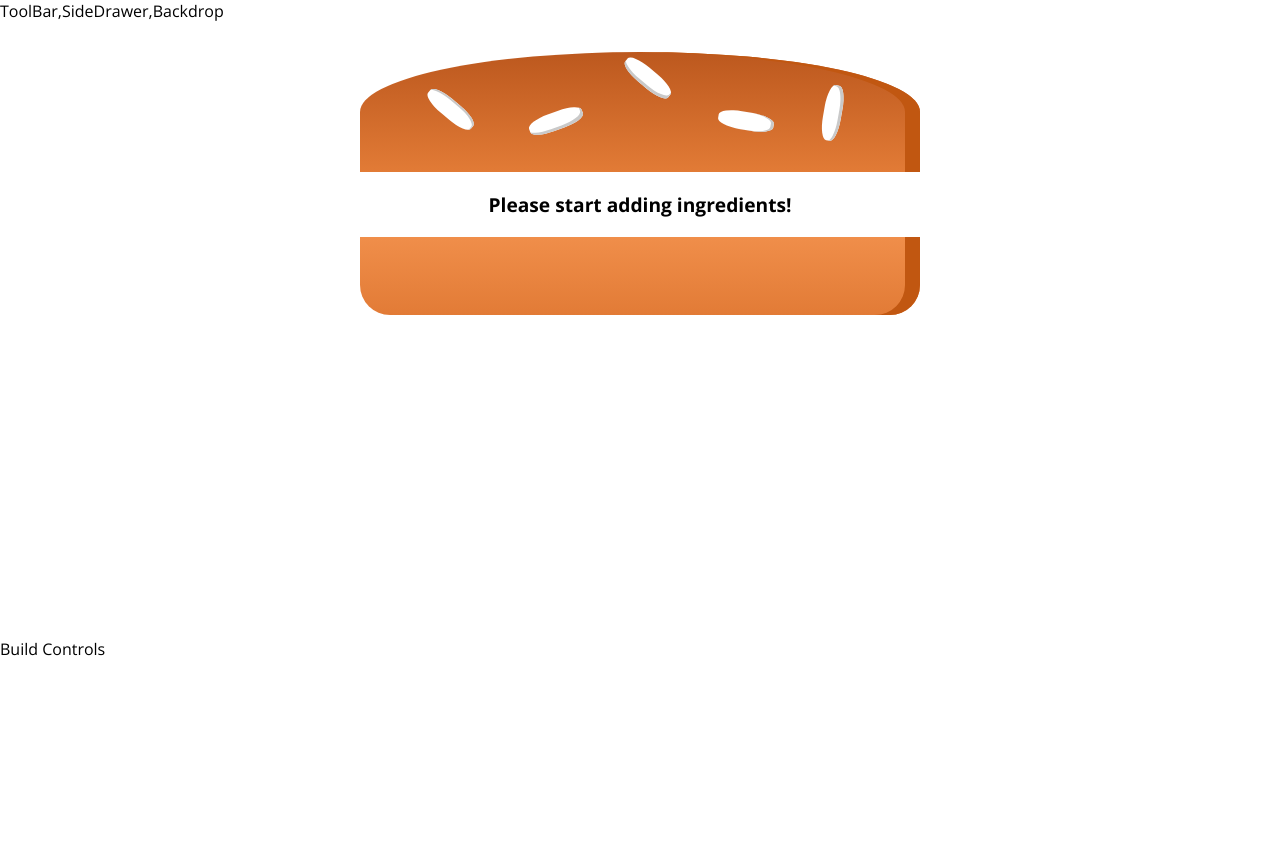
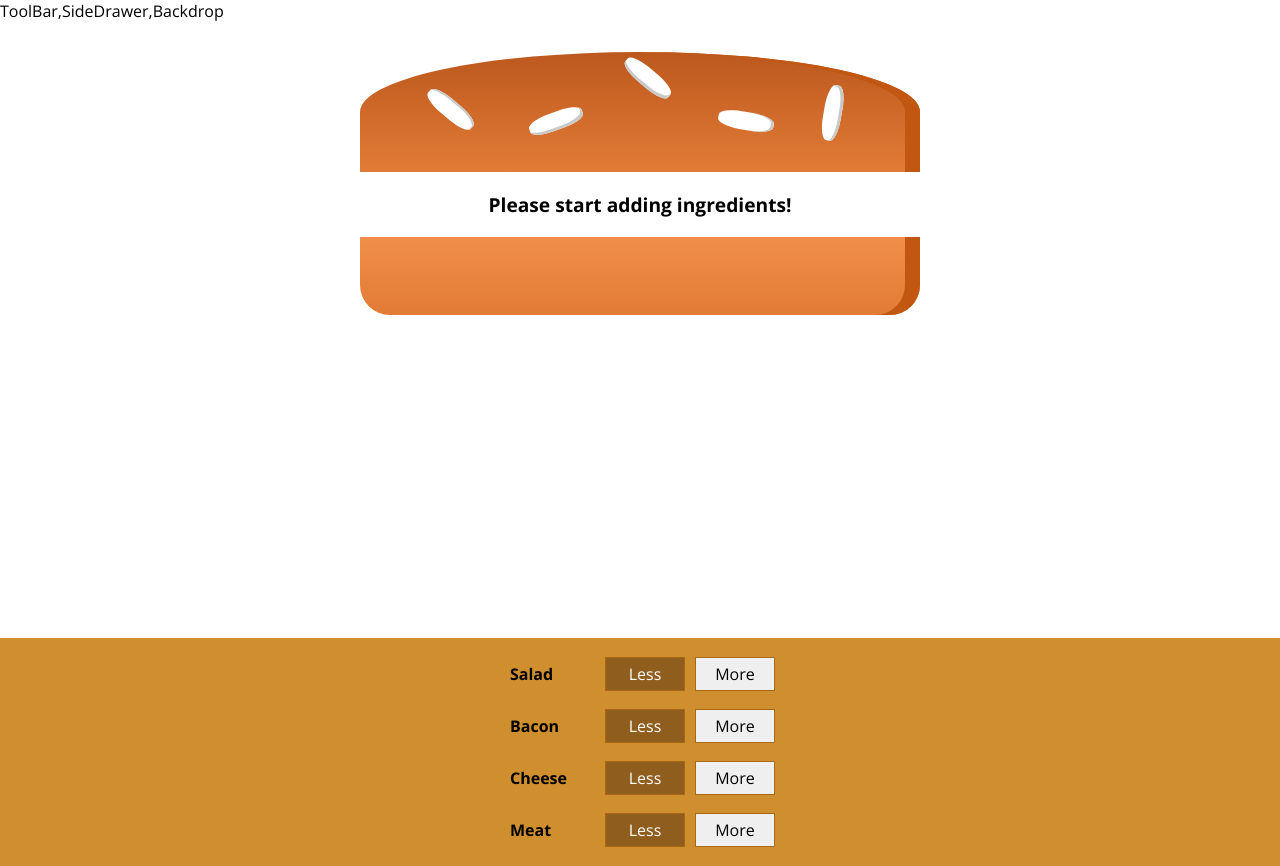
Before and after one commit to PedroCestaro/Burguer_Bilder, a React (Create React App) app in the folder Burguer/burguer-builder/: page / in a window 1280 px wide. Before the commit the page ends 800 px from the top, so only its background shows below. Built offline with nearby package versions, Linux system fonts and the light colour scheme.

Commit message:
Implementando o componente BuildControl na pag

```diff
--- a/Burguer/burguer-builder/src/components/Burguer/BildControls/BuildControl/BuildControl.js
+++ b/Burguer/burguer-builder/src/components/Burguer/BildControls/BuildControl/BuildControl.js
@@ -1,6 +1,6 @@
 import React from 'react';
 
-import './BuidlControl.css'
+import './styles.css'
 
 const buidlControl = (props) =>(
     <div className="buildControl">
--- a/Burguer/burguer-builder/src/components/Burguer/BildControls/BuildControls.js
+++ b/Burguer/burguer-builder/src/components/Burguer/BildControls/BuildControls.js
@@ -1,10 +1,21 @@
 import React from 'react';
 import './styles.css';
+import BuildControl from './BuildControl/BuildControl';
+
+
+const controls = [
+    {label:'Salad', type: 'salad'},
+    {label:'Bacon', type: 'bacon'},
+    {label:'Cheese', type: 'cheese'},
+    {label:'Meat', type: 'meat'}
+];
 
 
 const buidControls /*Not a component, small case*/ = (props) =>(
     <div className="buildControls">
-
+        {controls.map(crtl =>(/*foraeach control in the map*/
+                <BuildControl key={crtl.label} label={crtl.label} />
+            ))}
     </div>
 );/*Not a jsx file, can use parenteses*/
 
--- a/Burguer/burguer-builder/src/containers/BurguerBilder/BurguerBilder.js
+++ b/Burguer/burguer-builder/src/containers/BurguerBilder/BurguerBilder.js
@@ -1,6 +1,8 @@
 import React, {Component} from 'react';
 import Aux from '../../hoc/auxiliar';
 import Burguer from '../../components/Burguer/Burguer'
+import BuildControls from '../../components/Burguer/BildControls/BuildControls';
+
 
 class BurguerBilder extends Component{
     /*State will be manioulated here, 'cause, in this papge is where it's shows*/
@@ -17,7 +19,7 @@ class BurguerBilder extends Component{
         return(
            <Aux>
                <Burguer ingredients={this.state.ingredients/* adc state to the app*/}/>
-               <div>Build Controls</div>
+               <BuildControls/>
            </Aux>
         );
     }
```
Also changed, not shown: Burguer/burguer-builder/src/components/Burguer/BildControls/BuildControl/styles.css (renamed from Burguer/burguer-builder/src/components/Burguer/BildControls/BuildControl/BuildControl.css).
